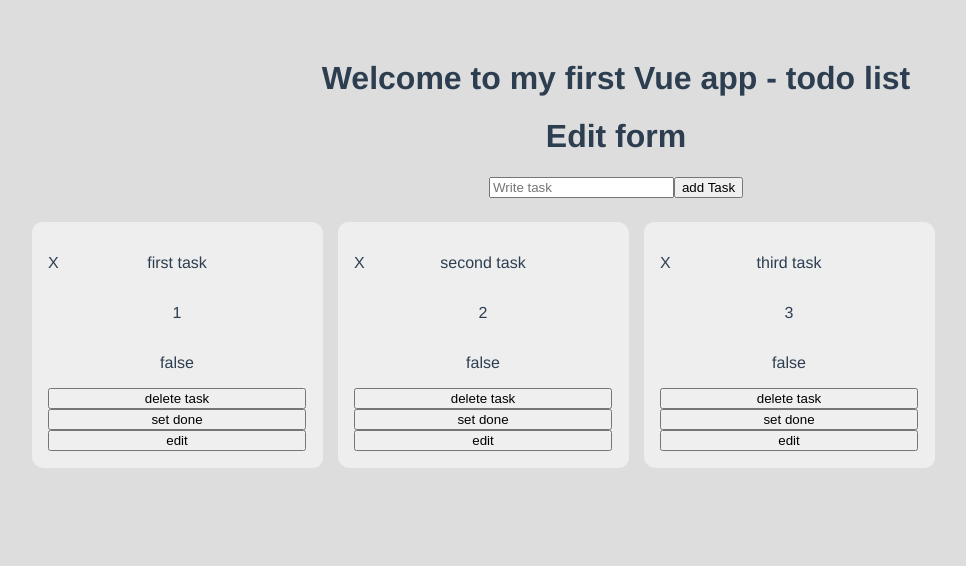
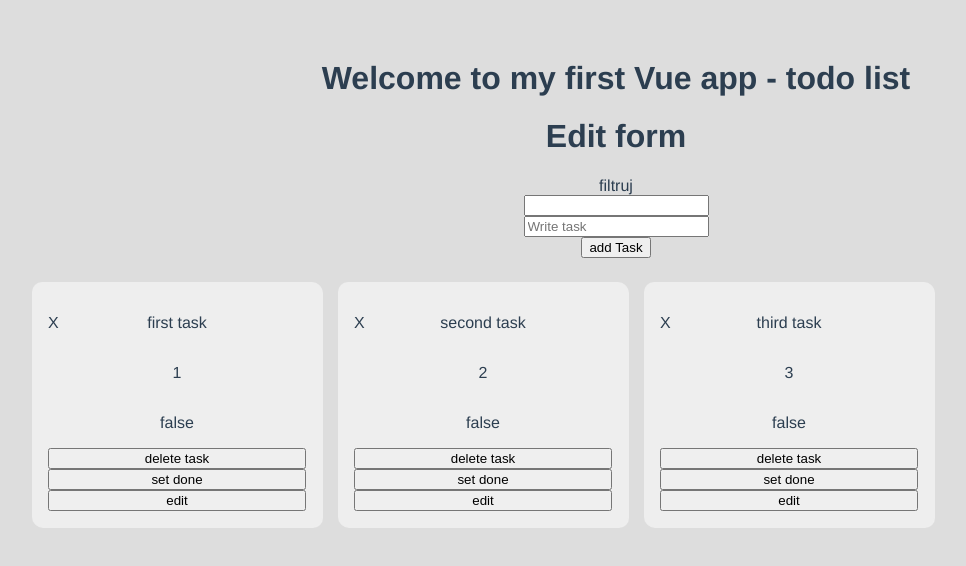
Before and after one commit to natural2703/Vue-ToDo-List, a Vue app: page / in a window 1280 px wide. Shown: the top 566 px of the page, without its empty margins (24-990 px from the left). Built offline with nearby package versions, Linux system fonts and the light colour scheme.

Commit message:
started filtering task option

```diff
--- a/src/App.vue
+++ b/src/App.vue
@@ -1,10 +1,14 @@
 <template>
 <div class="container">
   <HelloWorld msg="Welcome to my first Vue app - todo list"/>
-  <FilterForm/>
+  <FilterForm :searchTaskName="searchTaskName" :searchHandle="searchHandle"/>
    <form>
-    <input type='text' placeholder="Write task" v-model="tmpTaskName"/>
-    <input type='submit' @click="addTask" value="add Task">
+    <div>
+      <input type='text' placeholder="Write task" v-model="tmpTaskName"/>
+    </div>
+    <div>
+      <input type='submit' @click="addTask" value="add Task">
+    </div>
   </form>
   <ul class="taskContainer">
         <SingleTask v-for="task in tasks" :key="task.id" :task="task" :removeTask="removeTask"
@@ -37,7 +41,8 @@
       tmpTaskName:"",
       counter:3,
       showModal:false,
-      tasksToShow:null
+      tasksToShow:null,
+      searchTaskName:""
     }
   },
   methods:{
@@ -73,6 +78,9 @@
       console.log(task)
       const index = this.tasks.findIndex(item=>item.id===task.id)
       this.tasks[index] = task
+    },
+    searchHandle(tmpName){
+      console.log(`tmp name: ${tmpName}`)
     }
   }
 }
--- a/src/components/FilterForm.vue
+++ b/src/components/FilterForm.vue
@@ -1,12 +1,30 @@
 <template>
-    <div>
+    <form>
         <h1>Edit form</h1>
-    </div>
+        <div>
+            <label for="searchInput">filtruj</label>
+            <div><input type="text" v-model="text" id="searchInput"/></div>
+        </div>
+    </form>
 </template>
 
 <script>
 
 export default{
-    name:"FilterForm"
+    name:"FilterForm",
+    props:{
+        searchHandle:Function
+    },
+     data(){
+        return{
+            text:""
+        }
+    },
+    watch:{
+        text(){
+            //console.log(this.text);
+            this.searchHandle(this.text);
+        }
+    }
 }
 </script>
```
